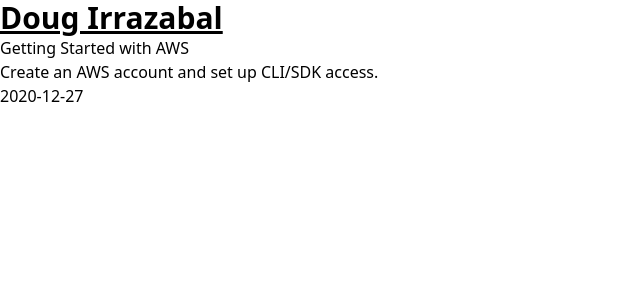
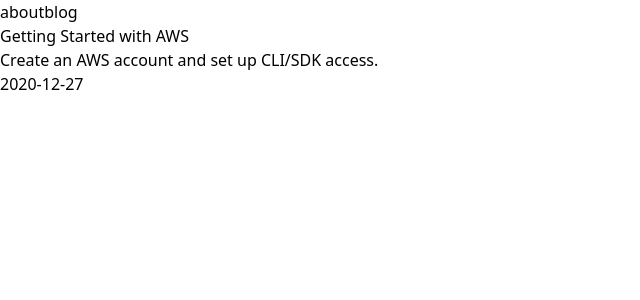
Before and after one commit to DouglasIrrazabal/my-blog, a Next.js app: page / in a window 1280 px wide. Shown: the top 300 px of the page, without its empty margins (0-640 px from the left). Built offline with nearby package versions, Linux system fonts and the light colour scheme.

Commit message:
navbar functional

```diff
--- a/app/layout.tsx
+++ b/app/layout.tsx
@@ -1,5 +1,6 @@
 import Link from "next/link";
 import "./globals.css";
+import Navigation from "@/components/Navigation";
 
 export const metadata = {
   title: "Doug's tech blog",
@@ -11,20 +12,10 @@
 }: {
   children: React.ReactNode;
 }) {
-  const header = (
-    <header>
-      <div>
-        <Link href="/">
-          <h1 className="text-3xl font-bold underline">Doug Irrazabal</h1>
-        </Link>
-      </div>
-    </header>
-  );
-
   return (
     <html lang="es">
       <body>
-        {header}
+        <Navigation />
         {children}
       </body>
     </html>
--- /dev/null
+++ b/components/Navigation.tsx
@@ -0,0 +1,29 @@
+import Link from "next/link";
+import { usePathname } from "next/navigation";
+
+const navItems = {
+  "/": {
+    name: "about",
+  },
+  "/blog": {
+    name: "blog",
+  },
+};
+
+const Navigation = () => {
+  return (
+    <nav>
+      <div>
+        {Object.entries(navItems).map(([path, { name }]) => {
+          return (
+            <Link key={path} href={path}>
+              <span>{name}</span>
+            </Link>
+          );
+        })}
+      </div>
+    </nav>
+  );
+};
+
+export default Navigation;
```
